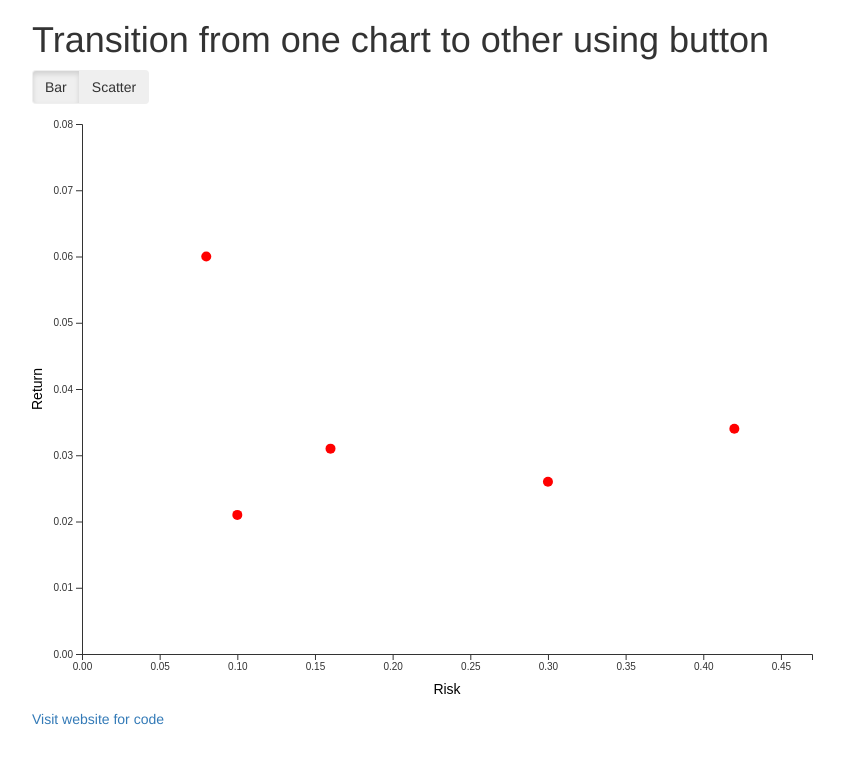
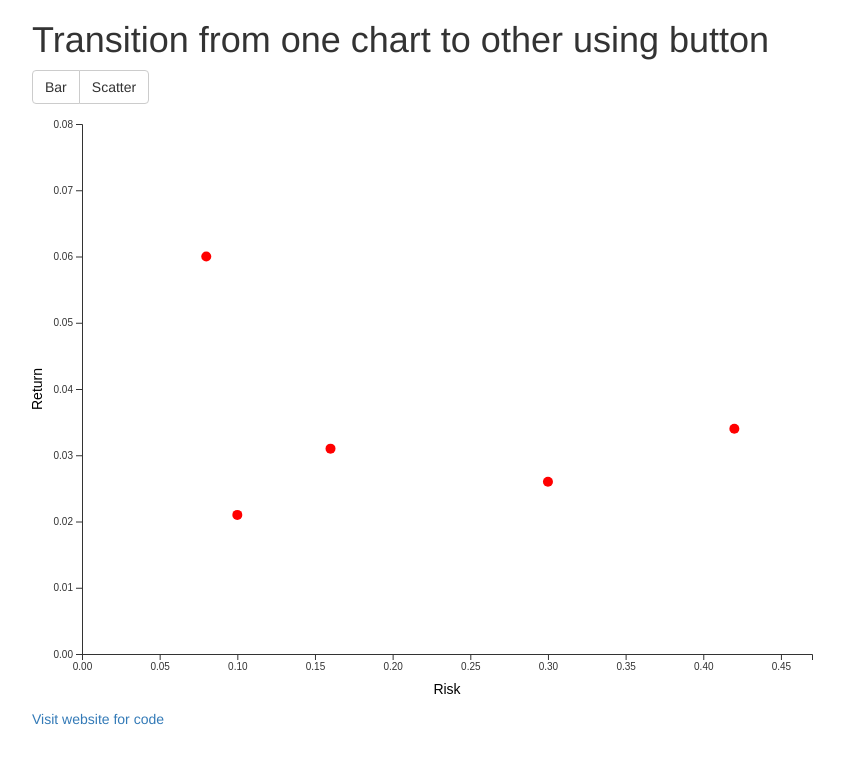
Before and after one commit to pyarasid/D3.js-Animate_MultipleCharts_Button, a plain HTML site: page index.html in a window 1280 px wide. Shown: the whole page, without its empty margins (38-882 px from the left). Drawn offline with nearby package versions, Linux system fonts and the light colour scheme.

Commit message:
Update index.html

```diff
--- a/index.html
+++ b/index.html
@@ -12,9 +12,9 @@
     <div id="container" class="container">
         <h1>Transition from one chart to other using button</h1>
         <div id="main" role="main">
-            <div class="btn-group" data-toggle="buttons-radio">
-                <button type="button" id="bar" class="btn active switch">Bar</button>
-                <button type="button" id="scatter" class="btn switch">Scatter</button>
+            <div class="btn-group" role="group">
+                <button type="button" id="bar" class="btn btn-default" value="bar">Bar</button>
+                <button type="button" id="scatter" class="btn btn-default" value="scatter">Scatter</button>
             </div>
             <div id="vis"></div>
             <a href="https://www.siddix.us/" target="_blank">Visit website for code</a>
```
